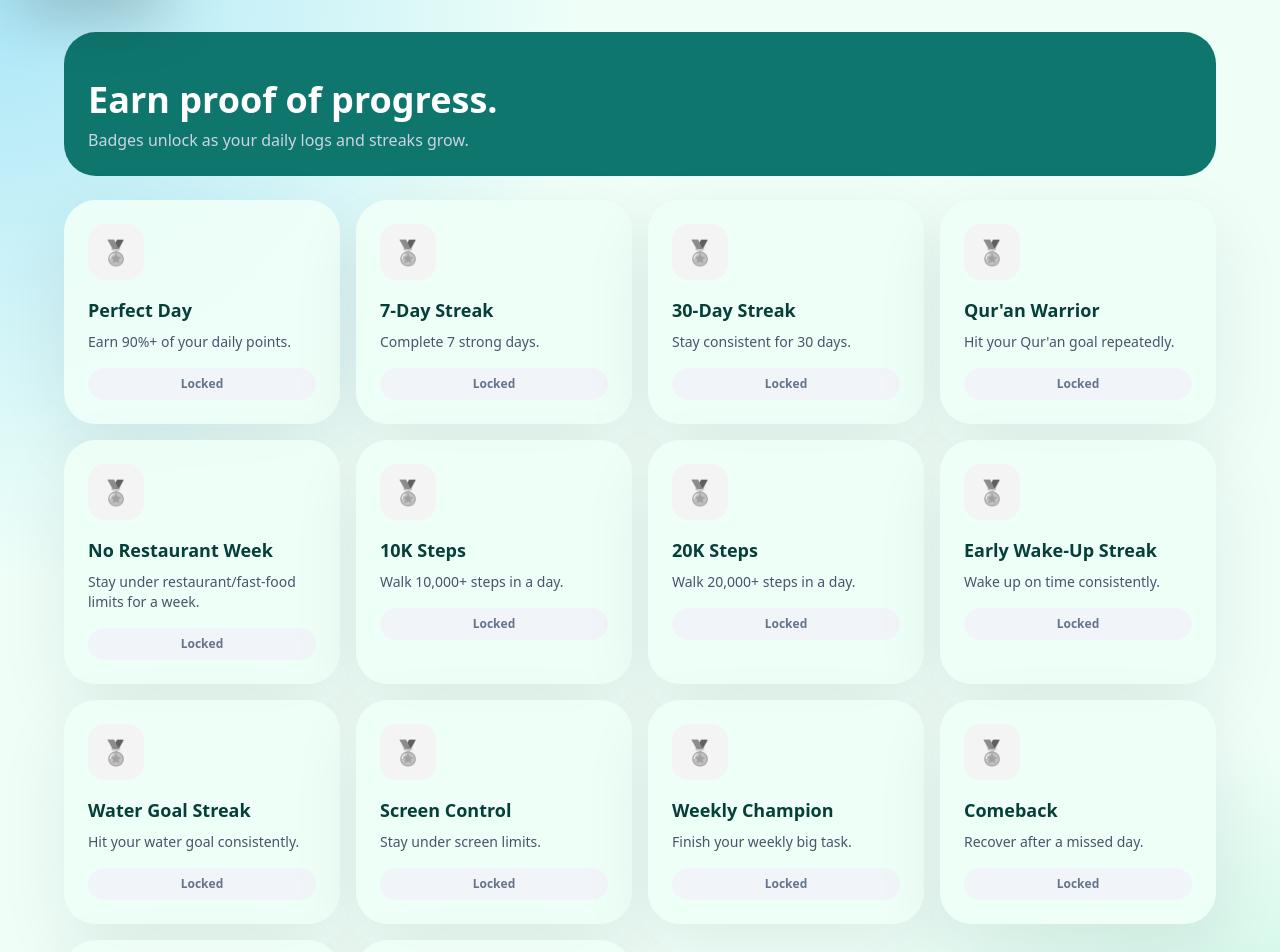
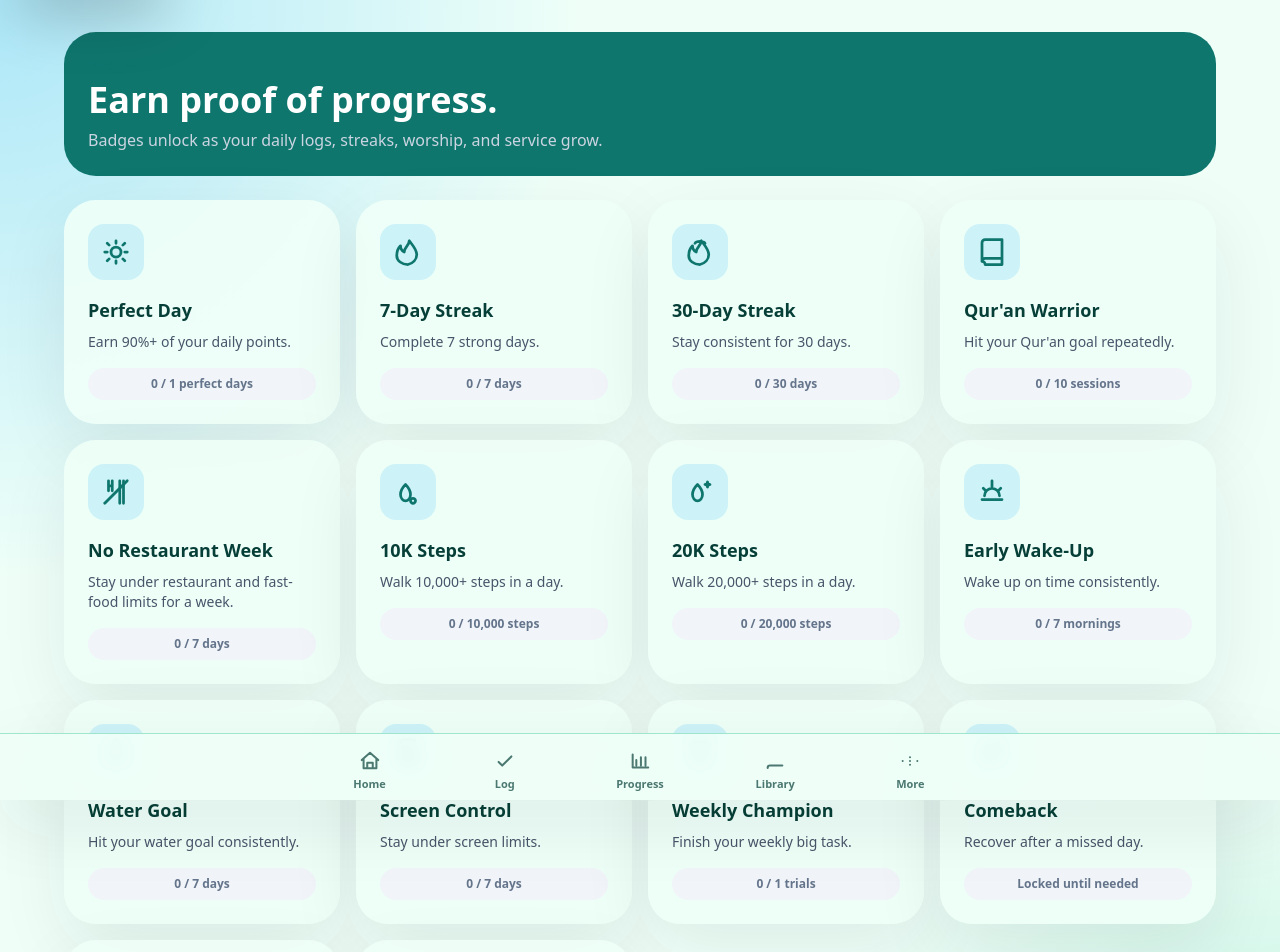
Before and after one commit to hxhhxxs/The-Challenge-, a Next.js app: page /badges in a window 1280 px wide. Shown: the top 952 px of the page. Built offline with nearby package versions, Linux system fonts and the light colour scheme.

Commit message:
Improve badges page icons and nav

```diff
--- a/app/badges/page.tsx
+++ b/app/badges/page.tsx
@@ -1,21 +1,22 @@
 import Link from "next/link";
+import { BottomNav } from "@/components/BottomNav";
 import { cardClass, pageBg } from "@/lib/challenge-ui";
 
 const badges = [
-  ["Perfect Day", "Earn 90%+ of your daily points."],
-  ["7-Day Streak", "Complete 7 strong days."],
-  ["30-Day Streak", "Stay consistent for 30 days."],
-  ["Qur'an Warrior", "Hit your Qur'an goal repeatedly."],
-  ["No Restaurant Week", "Stay under restaurant/fast-food limits for a week."],
-  ["10K Steps", "Walk 10,000+ steps in a day."],
-  ["20K Steps", "Walk 20,000+ steps in a day."],
-  ["Early Wake-Up Streak", "Wake up on time consistently."],
-  ["Water Goal Streak", "Hit your water goal consistently."],
-  ["Screen Control", "Stay under screen limits."],
-  ["Weekly Champion", "Finish your weekly big task."],
-  ["Comeback", "Recover after a missed day."],
-  ["Family Connection", "Complete family/service tasks."],
-  ["Joy Without Guilt", "Complete joy tasks in a healthy way."],
+  { name: "Perfect Day", icon: "sun", description: "Earn 90%+ of your daily points.", progress: "0 / 1 perfect days" },
+  { name: "7-Day Streak", icon: "flame", description: "Complete 7 strong days.", progress: "0 / 7 days" },
+  { name: "30-Day Streak", icon: "halo", description: "Stay consistent for 30 days.", progress: "0 / 30 days" },
+  { name: "Qur'an Warrior", icon: "book", description: "Hit your Qur'an goal repeatedly.", progress: "0 / 10 sessions" },
+  { name: "No Restaurant Week", icon: "fork", description: "Stay under restaurant and fast-food limits for a week.", progress: "0 / 7 days" },
+  { name: "10K Steps", icon: "foot", description: "Walk 10,000+ steps in a day.", progress: "0 / 10,000 steps" },
+  { name: "20K Steps", icon: "sparkFoot", description: "Walk 20,000+ steps in a day.", progress: "0 / 20,000 steps" },
+  { name: "Early Wake-Up", icon: "sunrise", description: "Wake up on time consistently.", progress: "0 / 7 mornings" },
+  { name: "Water Goal", icon: "drop", description: "Hit your water goal consistently.", progress: "0 / 7 days" },
+  { name: "Screen Control", icon: "phone", description: "Stay under screen limits.", progress: "0 / 7 days" },
+  { name: "Weekly Champion", icon: "trophy", description: "Finish your weekly big task.", progress: "0 / 1 trials" },
+  { name: "Comeback", icon: "arrow", description: "Recover after a missed day.", progress: "Locked until needed" },
+  { name: "Family Connection", icon: "heart", description: "Complete family or service tasks.", progress: "0 / 5 tasks" },
+  { name: "Joy Without Guilt", icon: "spark", description: "Complete joy tasks in a healthy way.", progress: "0 / 5 tasks" },
 ];
 
 export default function BadgesPage() {
@@ -25,22 +26,48 @@ export default function BadgesPage() {
         <section className="rounded-[2rem] bg-slate-950 p-6 text-white">
           <p className="text-sm font-bold text-emerald-300">Badges</p>
           <h1 className="mt-1 text-4xl font-black">Earn proof of progress.</h1>
-          <p className="mt-2 text-slate-300">Badges unlock as your daily logs and streaks grow.</p>
+          <p className="mt-2 text-slate-300">Badges unlock as your daily logs, streaks, worship, and service grow.</p>
         </section>
 
         <section className="grid gap-4 md:grid-cols-3 lg:grid-cols-4">
-          {badges.map(([name, description]) => (
-            <div key={name} className={cardClass}>
-              <div className="mb-4 flex h-14 w-14 items-center justify-center rounded-2xl bg-slate-100 text-2xl grayscale">🏅</div>
-              <h2 className="text-lg font-black">{name}</h2>
-              <p className="mt-2 text-sm text-slate-600">{description}</p>
-              <p className="mt-4 rounded-full bg-slate-100 px-3 py-2 text-center text-xs font-black text-slate-500">Locked</p>
+          {badges.map((badge) => (
+            <div key={badge.name} className={cardClass}>
+              <div className="mb-4 flex h-14 w-14 items-center justify-center rounded-2xl bg-emerald-50 text-emerald-700">
+                <BadgeIcon kind={badge.icon} />
+              </div>
+              <h2 className="text-lg font-black">{badge.name}</h2>
+              <p className="mt-2 text-sm text-slate-600">{badge.description}</p>
+              <p className="mt-4 rounded-full bg-slate-100 px-3 py-2 text-center text-xs font-black text-slate-500">{badge.progress}</p>
             </div>
           ))}
         </section>
 
-        <Link href="/dashboard" className="inline-block rounded-full bg-slate-950 px-5 py-3 font-black text-white">Back to dashboard</Link>
+        <div className="flex flex-wrap gap-3">
+          <Link href="/progress" className="inline-block rounded-full bg-slate-950 px-5 py-3 font-black text-white">View progress</Link>
+          <Link href="/check-in" className="inline-block rounded-full bg-emerald-600 px-5 py-3 font-black text-white">Log today</Link>
+        </div>
       </div>
+      <BottomNav />
     </main>
   );
 }
+
+function BadgeIcon({ kind }: { kind: string }) {
+  const paths: Record<string, string[]> = {
+    sun: ["M12 3v2M12 19v2M3 12h2M19 12h2M5 5l1.5 1.5M17.5 17.5L19 19M19 5l-1.5 1.5M6.5 17.5L5 19", "M12 8a4 4 0 1 0 0 8 4 4 0 0 0 0-8Z"],
+    flame: ["M12 22c4-1 7-4 7-8 0-4-3-7-6-11 0 4-4 5-4 9-2-1-3-3-3-5-2 2-3 5-3 8 0 4 4 7 9 7Z"],
+    halo: ["M8 5c1-2 7-2 8 0M12 22c4-1 7-4 7-8 0-4-3-7-6-11 0 4-4 5-4 9-2-1-3-3-3-5-2 2-3 5-3 8 0 4 4 7 9 7Z"],
+    book: ["M4 19.5A2.5 2.5 0 0 1 6.5 17H20M4 4.5A2.5 2.5 0 0 1 6.5 2H20v20H6.5A2.5 2.5 0 0 0 4 19.5v-15Z"],
+    fork: ["M6 3v8M9 3v8M6 7h3M15 3v18M18 3v18", "M3 21 21 3"],
+    foot: ["M10 19c-2 0-4-2-4-5 0-3 2-6 4-8 2 2 4 5 4 8 0 3-2 5-4 5ZM16 21c-1 0-2-1-2-2s1-2 2-2 2 1 2 2-1 2-2 2Z"],
+    sparkFoot: ["M10 19c-2 0-4-2-4-5 0-3 2-6 4-8 2 2 4 5 4 8 0 3-2 5-4 5ZM18 4l.5 1.5L20 6l-1.5.5L18 8l-.5-1.5L16 6l1.5-.5L18 4Z"],
+    sunrise: ["M4 18h16M6 15a6 6 0 0 1 12 0M12 3v5M5 9l2 2M19 9l-2 2"],
+    drop: ["M12 2s7 7 7 12a7 7 0 0 1-14 0c0-5 7-12 7-12Z"],
+    phone: ["M8 2h8a2 2 0 0 1 2 2v16a2 2 0 0 1-2 2H8a2 2 0 0 1-2-2V4a2 2 0 0 1 2-2Z", "M9 18h6", "M5 5l14 14"],
+    trophy: ["M8 21h8M12 17v4M7 4h10v5a5 5 0 0 1-10 0V4ZM17 6h3a3 3 0 0 1-3 3M7 6H4a3 3 0 0 0 3 3"],
+    arrow: ["M4 14a8 8 0 0 1 13-6", "M17 4v4h-4", "M20 10a8 8 0 0 1-13 6", "M7 20v-4h4"],
+    heart: ["M20 8c0 6-8 12-8 12S4 14 4 8a4 4 0 0 1 8-2 4 4 0 0 1 8 2Z"],
+    spark: ["M12 3l1.5 5L19 10l-5.5 2L12 17l-1.5-5L5 10l5.5-2L12 3Z"],
+  };
+  return <svg width="30" height="30" viewBox="0 0 24 24" fill="none" stroke="currentColor" strokeWidth="2.2" strokeLinecap="round" strokeLinejoin="round">{(paths[kind] || paths.sun).map((d, i) => <path key={i} d={d} />)}</svg>;
+}
```
